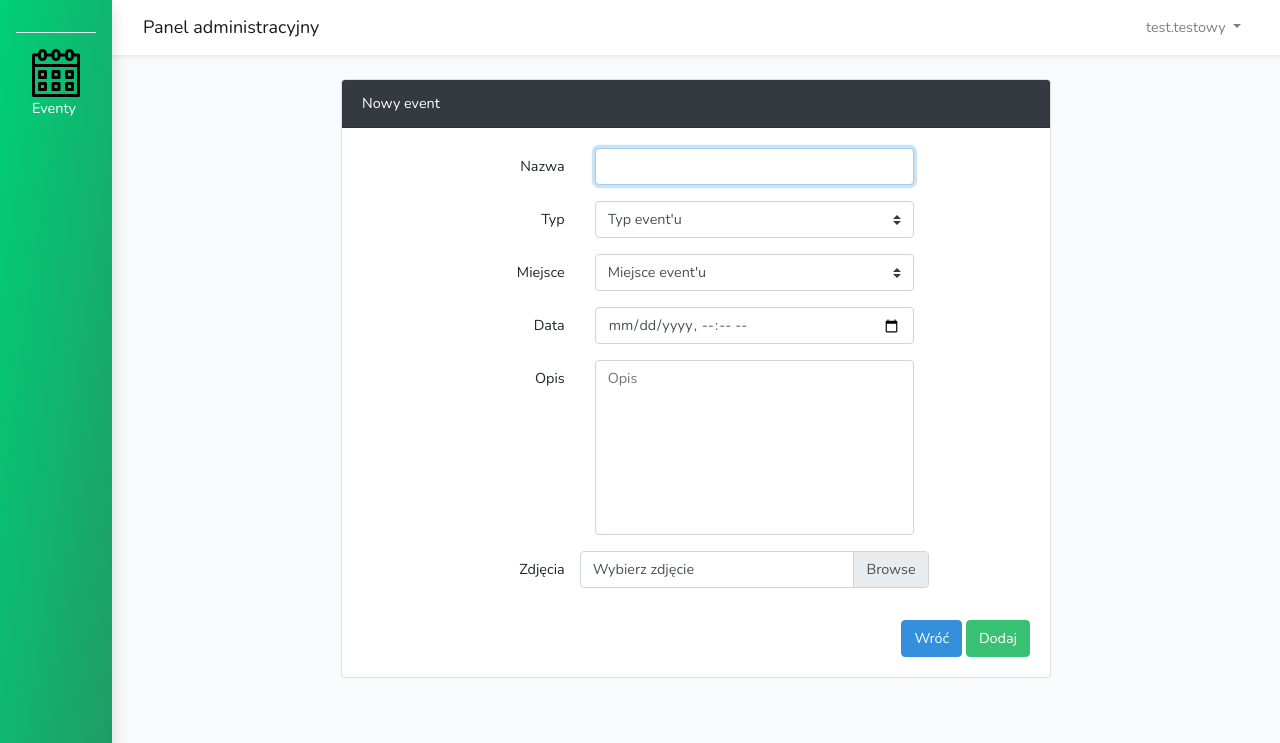
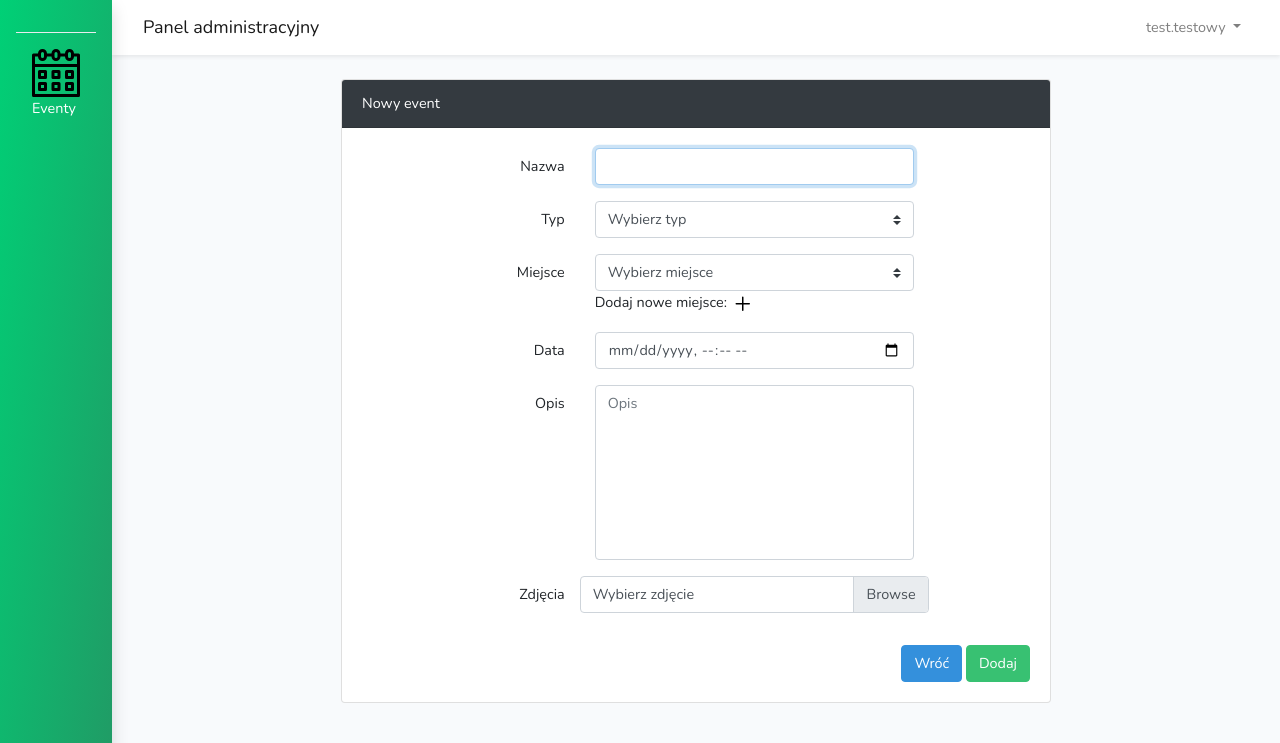
Before and after one commit to TheLaw1337/WSB_prog_zaaw_projekt, a PHP site: page /panel/newevent.php in a window 1280 px wide. Shown: the top 743 px of the page. Run offline with PHP 8.4, Linux system fonts and the light colour scheme; a user stored in the database is signed in; data comes from the database, SQL or seed files in the repository.

Commit message:
add/edit fixes

```diff
--- a/panel/newevent.php
+++ b/panel/newevent.php
@@ -125,6 +125,7 @@ require_once "config.php";
     <script src="https://code.jquery.com/jquery-3.5.1.slim.min.js" integrity="sha384-DfXdz2htPH0lsSSs5nCTpuj/zy4C+OGpamoFVy38MVBnE+IbbVYUew+OrCXaRkfj" crossorigin="anonymous"></script>
     <script src="https://cdn.jsdelivr.net/npm/popper.js@1.16.0/dist/umd/popper.min.js" integrity="sha384-Q6E9RHvbIyZFJoft+2mJbHaEWldlvI9IOYy5n3zV9zzTtmI3UksdQRVvoxMfooAo" crossorigin="anonymous"></script>
     <script src="https://stackpath.bootstrapcdn.com/bootstrap/4.5.0/js/bootstrap.min.js" integrity="sha384-OgVRvuATP1z7JjHLkuOU7Xw704+h835Lr+6QL9UvYjZE3Ipu6Tp75j7Bh/kR0JKI" crossorigin="anonymous"></script>
+
     <link rel="stylesheet" href="app.css" type="text/css">
 </head>
     <!-- załączenie zawartości panelu -->
@@ -152,7 +153,7 @@ require_once "config.php";
 
                         <div class="col-md-6">
                             <select id='type' name='type' class='custom-select' required>
-                                <option value="" selected>Typ event'u</option>
+                            <option value="" disabled selected>Wybierz typ</option>
                                 <!-- placeholder rozwijalnego pola -->
                                 <?php
                                     while(mysqli_stmt_fetch($types)){
@@ -168,7 +169,7 @@ require_once "config.php";
 
                         <div class="col-md-6">
                             <select id='place' name='place' class='custom-select' required>
-                                <option value="" selected>Miejsce event'u</option>
+                                <option value="" disabled selected>Wybierz miejsce</option>
                                 <!-- placeholder rozwijalnego pola -->
                                 <?php
                                     while(mysqli_stmt_fetch($places)){
@@ -176,10 +177,16 @@ require_once "config.php";
                                     }
                                 ?>
                             </select>
+                            <span>Dodaj nowe miejsce:
+                                <a href="newplace.php" target="_blank"><svg xmlns="http://www.w3.org/2000/svg" viewBox="0 0 24 24" width="24" height="24"><path fill-rule="evenodd" d="M11.75 4.5a.75.75 0 01.75.75V11h5.75a.75.75 0 010 1.5H12.5v5.75a.75.75 0 01-1.5 0V12.5H5.25a.75.75 0 010-1.5H11V5.25a.75.75 0 01.75-.75z"></path></svg></a>
+                            </span>
                         </div>
                     </div>
 
+
+
                     <div class="form-group row">
+
                         <label for="date" class="col-md-4 col-form-label text-md-right">Data</label>
 
                         <div class="col-md-6">
```
Also changed, not shown: panel/editevent.php (+6 -2 lines).
